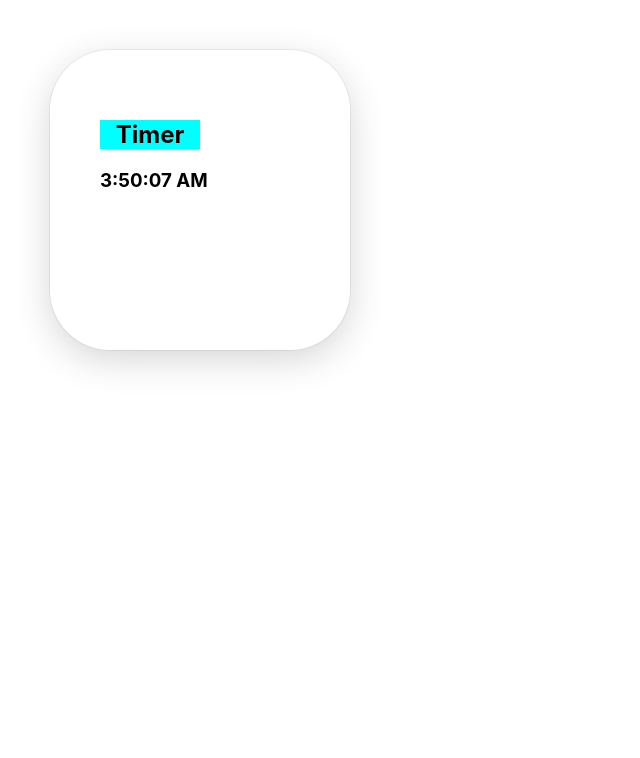
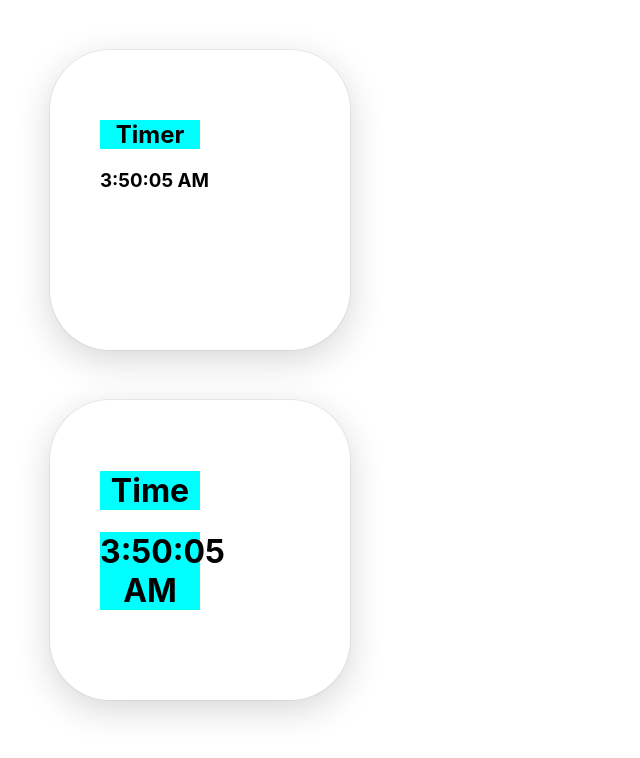
Before and after one commit to ParthNsf/firstreact, a React (Create React App) app: page / in a window 1280 px wide. Shown: the top 758 px of the page, without its empty margins (0-640 px from the left). Built offline with nearby package versions, Linux system fonts and the light colour scheme.

Commit message:
homeeork

```diff
--- a/src/App.js
+++ b/src/App.js
@@ -3,6 +3,7 @@ import './App.css';
 // import ExampleLifeCycle from './user/containers/LifeCycleMethods/ExampleLifeCycle';
 import React, { Component } from 'react'
 import Timer from './user/containers/Timer/Timer';
+import FunTimer from './user/containers/Timer/FunTimer';
 
 export default class App extends Component {
 
@@ -10,6 +11,7 @@ export default class App extends Component {
     return (
       <div><>
         <Timer/>
+        <FunTimer/>
       </>
       </div>
     )
--- /dev/null
+++ b/src/user/containers/Timer/FunTimer.js
@@ -0,0 +1,33 @@
+import React, { useState, useEffect } from "react";
+import style from "./Timer.module.css";
+
+function FunTimer(props) {
+  const [time, setTime] = useState(new Date());
+
+  // click for updating new time
+  const click = () => {
+    setTime(new Date());
+  };
+
+  //  Mount  This block of code utilizes the useEffect hook. It runs a function on component mount and cleans up when the component unmounts.
+
+  useEffect(() => {
+    const timeRef = setInterval(click, 1000);
+
+    return () => {
+      clearInterval(timeRef);
+    };
+  }, []);
+
+
+  //render and updating state value
+
+  return (
+    <div className={style.container}>
+      <h1 className={style.card}>Time</h1>
+      <h1 className={style.card}>{time.toLocaleTimeString()}</h1>
+    </div>
+  );
+}
+
+export default FunTimer;
```
